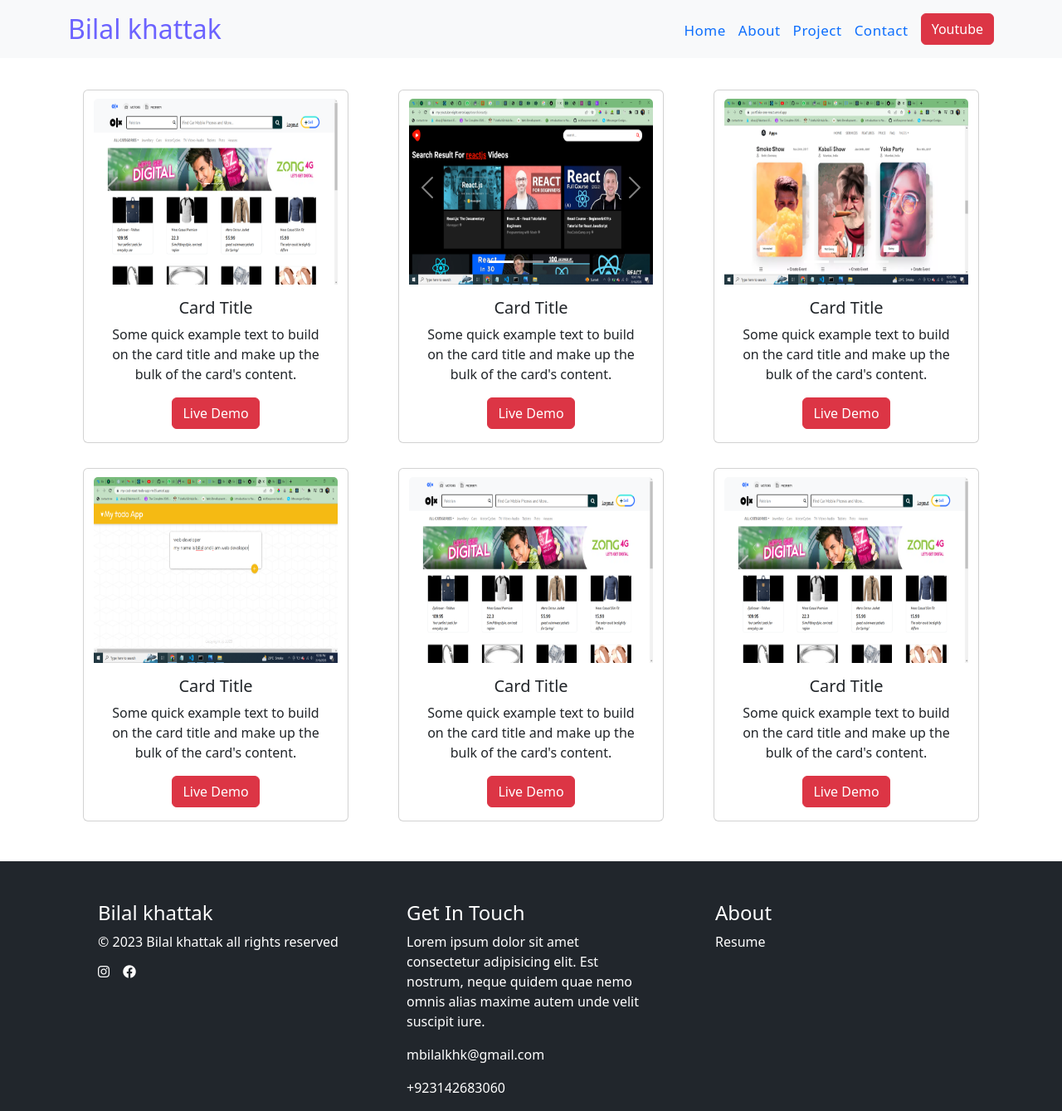
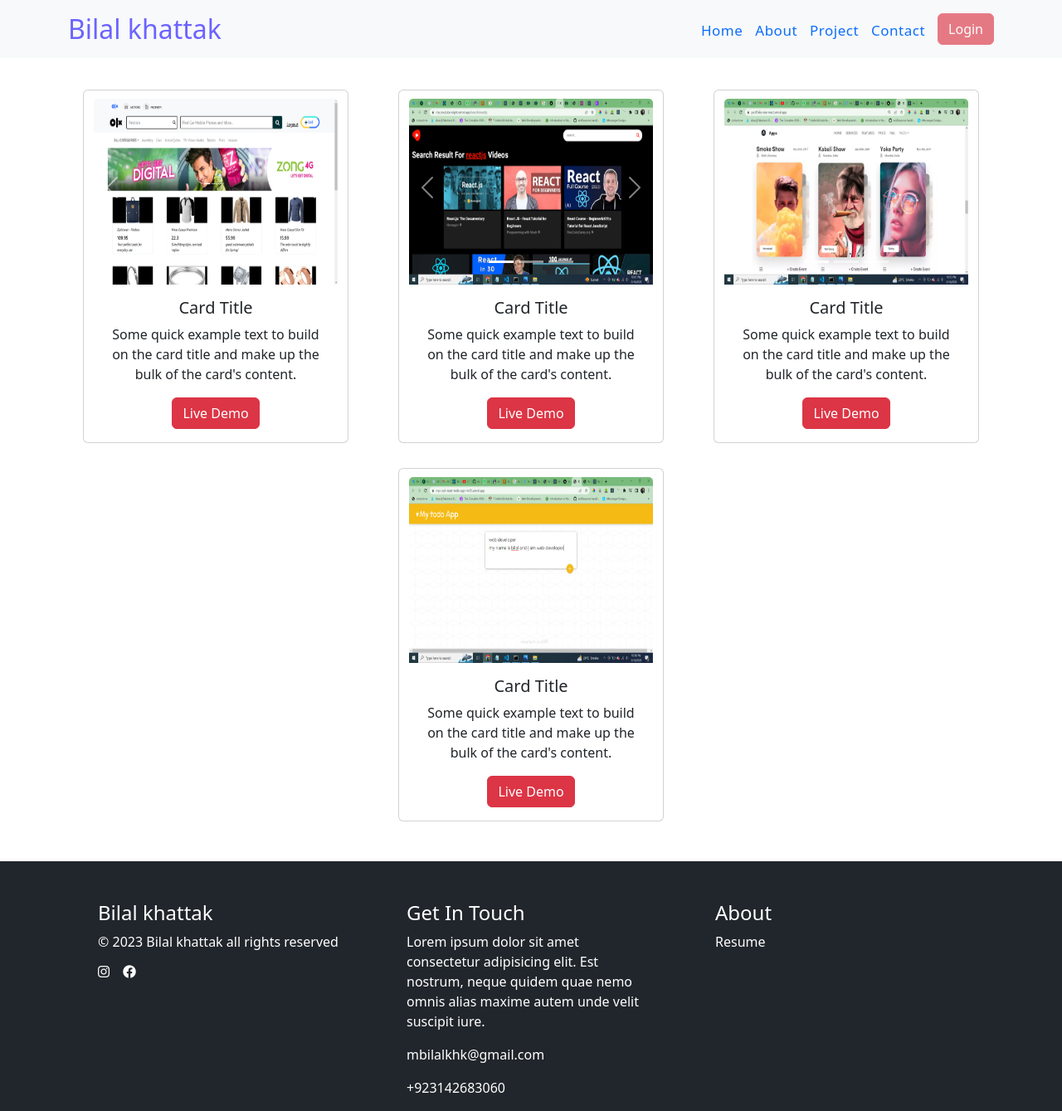
Before and after one commit to bilalkhattak55/my-portfolio, a React (Create React App) app: page /playlist in a window 1280 px wide. Shown: the whole page at 83% size. Built offline with nearby package versions, Linux system fonts and the light colour scheme.

Commit message:
some changes

```diff
--- a/src/components/Header.jsx
+++ b/src/components/Header.jsx
@@ -30,7 +30,7 @@ const Header = () => {
               <NavLink to="/contact" className='text-decoration-none' style={common}>Contact</NavLink>
             </div>
             <div>
-            <Button variant="danger">Youtube</Button>
+            <Button variant="danger" disabled>Login</Button>
             </div>
           </Nav>
         </Container>
--- a/src/components/Home.jsx
+++ b/src/components/Home.jsx
@@ -11,8 +11,8 @@ const Home = () => {
             <h2>wellcome to <span style={{color:"#6c63ff"}}>Bilal khattak</span> </h2>
             <p style={{color:"#666",letterSpacing:".5px", marginTop:2 }}>Lorem ipsum dolor sit amet consectetur adipisicing elit. Iste reiciendis illo quis explicabo odio facere distinctio sint molestiae voluptatum, quia, ex dolores deleniti sunt.</p>
             <div className="btn_div mt-4">
-            <Button variant="danger" style={{letterSpacing:"1px", border:'none', borderRadius:4, backgroundColor:"#2f2d69", marginRight:24  }}>Youtube</Button>
-            <Button variant="danger" style={{letterSpacing:"1px", border:'none', borderRadius:4, backgroundColor:"#6c63ff", marginRight:24  }}>Projects</Button>
+            <Button variant="danger" style={{letterSpacing:"1px", border:'none', borderRadius:4, backgroundColor:"#2f2d69", marginRight:24  }} disabled>Hire me</Button>
+            <Button variant="danger" style={{letterSpacing:"1px", border:'none', borderRadius:4, backgroundColor:"#6c63ff", marginRight:24  }} disabled>Projects</Button>
             </div>
           </div>
           <div className="right_div">
--- a/src/components/data.js
+++ b/src/components/data.js
@@ -31,22 +31,7 @@ const projectData = [
         imgsrcTwo:"/pr-four (2).png",
         imgsrcThree:"/pr-four (3).png"
     },
-    {
-        id:5,
-        projectName:"Ecommerce Cart With Redux",
-        demo:"https://react-redux-cart-youtube.netlify.app/",
-        imgsrcOne:"/pr-one-1 (1).png",
-        imgsrcTwo:"/pr-one-1 (2).png",
-        imgsrcThree:"/pr-one-1 (3).png"
-    },
-    {
-        id:6,
-        projectName:"Crud App",
-        demo:"https://react-redux-cart-youtube.netlify.app/",
-        imgsrcOne:"/pr-one-1 (1).png",
-        imgsrcTwo:"pr-one-1 (2).png",
-        imgsrcThree:"pr-one-1 (3).png"
-    },
+
 ]
 
 export default projectData;
```
